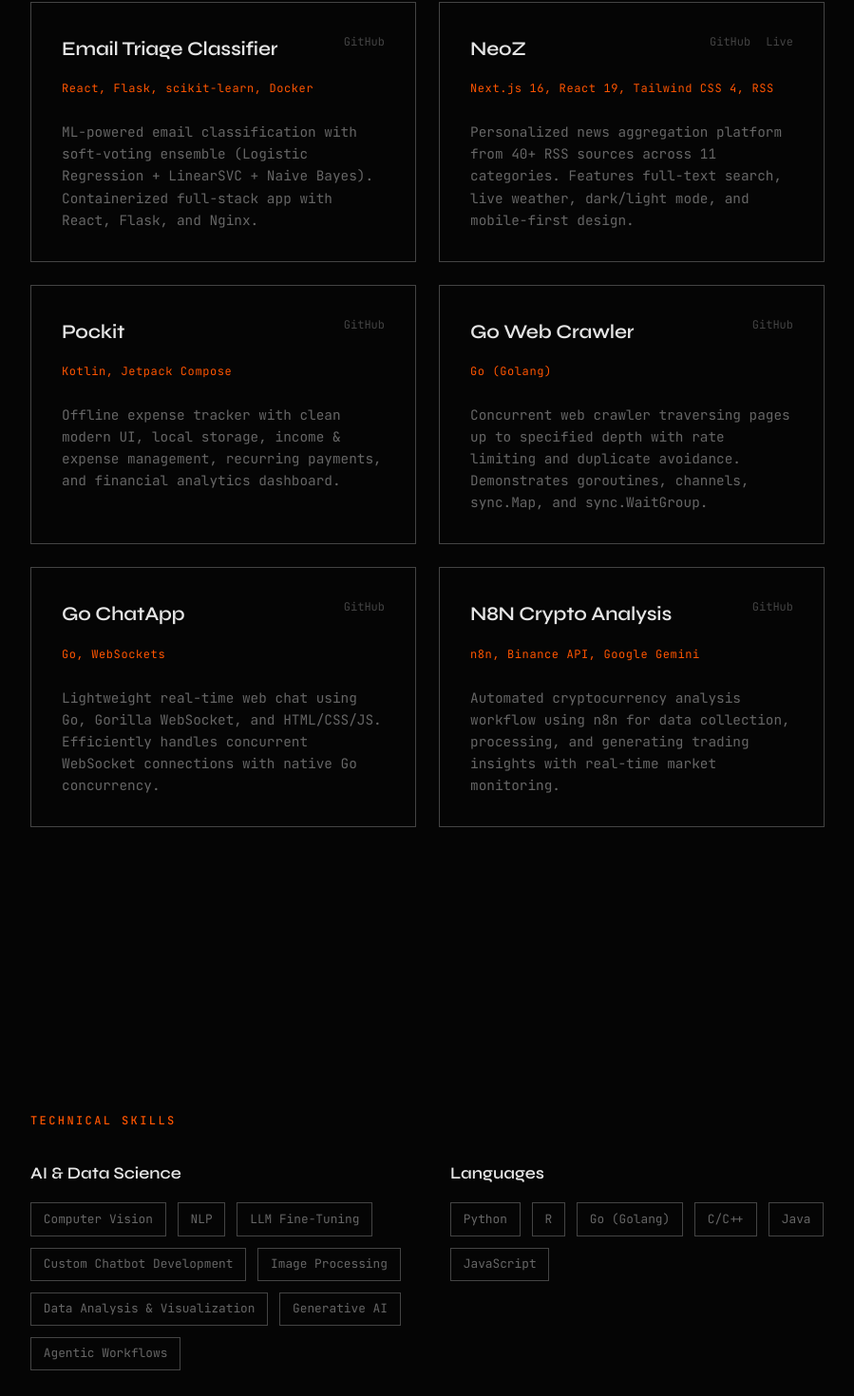
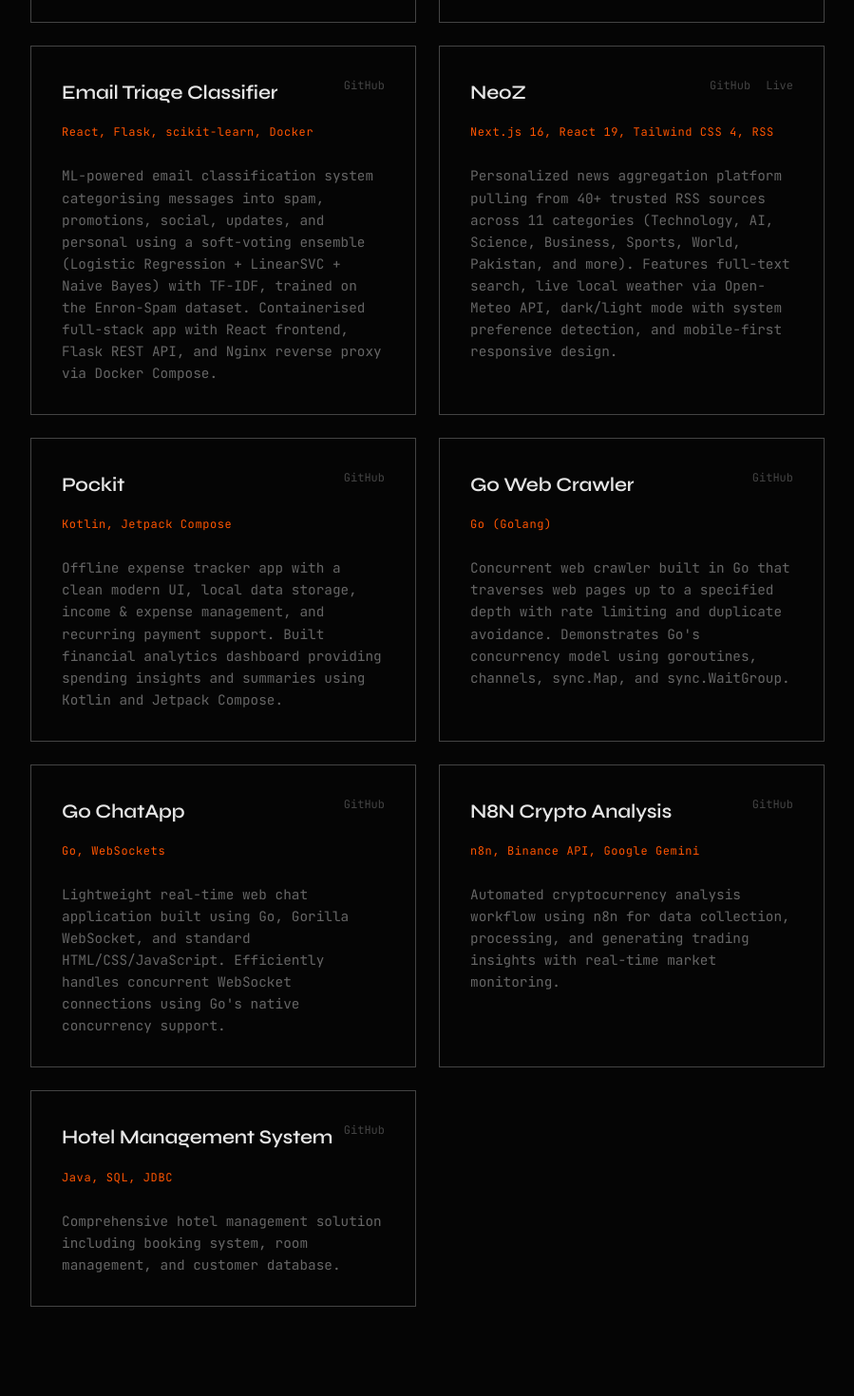
Before and after one commit to umairxdev/umairxdev.github.io, a React (Vite) app: page / in a window 1280 px wide. Shown: the part 2780-4250 px from the top of the page at 95% size, without its empty margins (190-1089 px from the left). Built offline with nearby package versions, Linux system fonts and the light colour scheme; the HTML template or start-up script is replaced by a standard one.

Commit message:
added correct links to projects

```diff
--- a/package.json
+++ b/package.json
@@ -10,8 +10,7 @@
   },
   "dependencies": {
     "react": "^19.0.0",
-    "react-dom": "^19.0.0",
-    "framer-motion": "^12.0.0"
+    "react-dom": "^19.0.0"
   },
   "devDependencies": {
     "@types/react": "^19.0.0",
--- a/src/components/Projects.jsx
+++ b/src/components/Projects.jsx
@@ -112,60 +112,60 @@
     {
       title: 'DeepVoice Shield',
       tech: 'React, FastAPI, ONNX, Wav2Vec2',
-      description: 'AI-powered audio deepfake detection system. Fine-tuned Wav2Vec2 model for detecting synthetic vs real voice recordings. React frontend with FastAPI + ONNX inference backend.',
+      description: 'AI-powered audio deepfake detection system; fine-tuned a Wav2Vec2 model for detecting synthetic vs real voice recordings. Built React frontend integrated with a FastAPI + ONNX inference backend.',
       links: [
-        { label: 'GitHub', url: 'https://github.com/umairxdev' },
-        { label: 'Live', url: '#' },
+        { label: 'GitHub', url: 'https://github.com/umairxdev/DeepVoice-Shield.git' },
+        { label: 'Live', url: 'https://deepvoice-shield-frontend.vercel.app/' },
       ],
     },
     {
       title: 'AsphaltAI',
       tech: 'YOLOv8, ONNX, Gradio, Python',
-      description: 'Road defect detection system trained on 11k images. Achieved 0.581 mAP@50 (0.744 on potholes) using YOLOv8l. Exported to ONNX for framework-agnostic inference.',
+      description: 'Road defect detection system trained on the Velotech Road Damage Detection dataset (~11k images); achieved 0.581 mAP@50 (0.744 on potholes) using YOLOv8l. Exported model to ONNX for framework-agnostic inference; saved on Hugging Face.',
       links: [
-        { label: 'GitHub', url: 'https://github.com/umairxdev' },
-        { label: 'HF', url: '#' },
+        { label: 'GitHub', url: 'https://github.com/umairxdev/AsphaltAI.git' },
+        { label: 'HF', url: 'https://huggingface.co/umairahmed911/AsphaltAI-v1' },
       ],
     },
     {
       title: 'Email Triage Classifier',
       tech: 'React, Flask, scikit-learn, Docker',
-      description: 'ML-powered email classification with soft-voting ensemble (Logistic Regression + LinearSVC + Naive Bayes). Containerized full-stack app with React, Flask, and Nginx.',
+      description: 'ML-powered email classification system categorising messages into spam, promotions, social, updates, and personal using a soft-voting ensemble (Logistic Regression + LinearSVC + Naive Bayes) with TF-IDF, trained on the Enron-Spam dataset. Containerised full-stack app with React frontend, Flask REST API, and Nginx reverse proxy via Docker Compose.',
       links: [
-        { label: 'GitHub', url: 'https://github.com/umairxdev' },
+        { label: 'GitHub', url: 'https://github.com/umairxdev/Email-Triage.git' },
       ],
     },
     {
       title: 'NeoZ',
       tech: 'Next.js 16, React 19, Tailwind CSS 4, RSS',
-      description: 'Personalized news aggregation platform from 40+ RSS sources across 11 categories. Features full-text search, live weather, dark/light mode, and mobile-first design.',
+      description: 'Personalized news aggregation platform pulling from 40+ trusted RSS sources across 11 categories (Technology, AI, Science, Business, Sports, World, Pakistan, and more). Features full-text search, live local weather via Open-Meteo API, dark/light mode with system preference detection, and mobile-first responsive design.',
       links: [
-        { label: 'GitHub', url: 'https://github.com/umairxdev' },
-        { label: 'Live', url: '#' },
+        { label: 'GitHub', url: 'https://github.com/umairxdev/NeoZ.git' },
+        { label: 'Live', url: 'https://neoz.vercel.app' },
       ],
     },
     {
       title: 'Pockit',
       tech: 'Kotlin, Jetpack Compose',
-      description: 'Offline expense tracker with clean modern UI, local storage, income & expense management, recurring payments, and financial analytics dashboard.',
+      description: 'Offline expense tracker app with a clean modern UI, local data storage, income & expense management, and recurring payment support. Built financial analytics dashboard providing spending insights and summaries using Kotlin and Jetpack Compose.',
       links: [
-        { label: 'GitHub', url: 'https://github.com/umairxdev' },
+        { label: 'GitHub', url: 'https://github.com/umairxdev/Expense_Tracker.git' },
       ],
     },
     {
       title: 'Go Web Crawler',
       tech: 'Go (Golang)',
-      description: 'Concurrent web crawler traversing pages up to specified depth with rate limiting and duplicate avoidance. Demonstrates goroutines, channels, sync.Map, and sync.WaitGroup.',
+      description: "Concurrent web crawler built in Go that traverses web pages up to a specified depth with rate limiting and duplicate avoidance. Demonstrates Go's concurrency model using goroutines, channels, sync.Map, and sync.WaitGroup.",
       links: [
-        { label: 'GitHub', url: 'https://github.com/umairxdev' },
+        { label: 'GitHub', url: 'https://github.com/umairxdev/Go_Web-Crawler.git' },
       ],
     },
     {
       title: 'Go ChatApp',
       tech: 'Go, WebSockets',
-      description: 'Lightweight real-time web chat using Go, Gorilla WebSocket, and HTML/CSS/JS. Efficiently handles concurrent WebSocket connections with native Go concurrency.',
+      description: "Lightweight real-time web chat application built using Go, Gorilla WebSocket, and standard HTML/CSS/JavaScript. Efficiently handles concurrent WebSocket connections using Go's native concurrency support.",
       links: [
-        { label: 'GitHub', url: 'https://github.com/umairxdev' },
+        { label: 'GitHub', url: 'https://github.com/umairxdev/go-chat-app.git' },
       ],
     },
     {
@@ -173,7 +173,15 @@
       tech: 'n8n, Binance API, Google Gemini',
       description: 'Automated cryptocurrency analysis workflow using n8n for data collection, processing, and generating trading insights with real-time market monitoring.',
       links: [
-        { label: 'GitHub', url: 'https://github.com/umairxdev' },
+        { label: 'GitHub', url: 'https://github.com/umairxdev/Crypto-Analysis-n8n.git' },
+      ],
+    },
+    {
+      title: 'Hotel Management System',
+      tech: 'Java, SQL, JDBC',
+      description: 'Comprehensive hotel management solution including booking system, room management, and customer database.',
+      links: [
+        { label: 'GitHub', url: 'https://github.com/umairxdev/Hotel-Management-System.git' },
       ],
     },
   ]
--- a/src/index.css
+++ b/src/index.css
@@ -138,3 +138,27 @@
 .animate-blink {
   animation: blink 1s step-end infinite;
 }
+
+/* Form inputs */
+input::placeholder,
+textarea::placeholder {
+  color: var(--text-dim);
+  opacity: 0.7;
+}
+
+input:focus,
+textarea:focus {
+  border-color: var(--accent) !important;
+}
+
+/* Remove default browser autofill styles */
+input:-webkit-autofill,
+input:-webkit-autofill:hover,
+input:-webkit-autofill:focus,
+textarea:-webkit-autofill,
+textarea:-webkit-autofill:hover,
+textarea:-webkit-autofill:focus {
+  -webkit-text-fill-color: var(--text);
+  -webkit-box-shadow: 0 0 0px 1000px var(--bg-elevated) inset;
+  transition: background-color 5000s ease-in-out 0s;
+}
```
Also changed, not shown: 2 other files (tests, documents, lock files or other folders).
